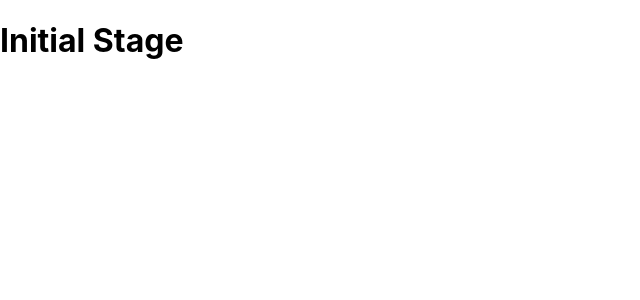
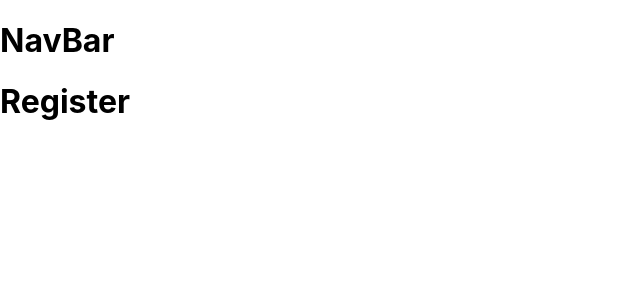
Before and after one commit to WilliamSilveiraF/login-system, a React (Create React App) app in the folder frontend/: page /register in a window 1280 px wide. Shown: the top 300 px of the page, without its empty margins (0-640 px from the left). Built offline with nearby package versions, Linux system fonts and the light colour scheme.

Commit message:
feat(frontend): react-router, pages and components

```diff
--- a/frontend/package.json
+++ b/frontend/package.json
@@ -8,6 +8,7 @@
     "@testing-library/user-event": "^13.5.0",
     "react": "^17.0.2",
     "react-dom": "^17.0.2",
+    "react-router-dom": "^6.2.1",
     "react-scripts": "5.0.0",
     "web-vitals": "^2.1.2"
   },
--- a/frontend/src/App.js
+++ b/frontend/src/App.js
@@ -1,10 +1,24 @@
 import React from "react";
+import {
+  BrowserRouter,
+  Routes,
+  Route
+} from "react-router-dom";
+import { Nav } from './components';
+import { Home, Login, Register } from './pages'
 
 function App() {
   return (
-    <div className="App">
-      <h1>Initial Stage</h1>
-    </div>
+    <BrowserRouter>
+      <Nav />
+      <main>
+        <Routes>
+          <Route exact path="/" element={<Home />} />
+          <Route path="/login" element={<Login />} />
+          <Route path="/register" element={<Register />} />
+        </Routes>
+      </main>
+    </BrowserRouter>
   );
 }
 
--- /dev/null
+++ b/frontend/src/components/Nav.js
@@ -0,0 +1,10 @@
+const Nav = () => {
+  return (
+   <>
+     <h1>NavBar</h1>
+   </>
+  );
+}
+
+
+export default Nav
--- /dev/null
+++ b/frontend/src/components/index.js
@@ -0,0 +1,3 @@
+import Nav from './Nav'
+
+export { Nav }
--- a/frontend/src/index.css
+++ b/frontend/src/index.css
@@ -6,8 +6,3 @@ body {
   -webkit-font-smoothing: antialiased;
   -moz-osx-font-smoothing: grayscale;
 }
-
-code {
-  font-family: source-code-pro, Menlo, Monaco, Consolas, 'Courier New',
-    monospace;
-}
--- /dev/null
+++ b/frontend/src/pages/Home.js
@@ -0,0 +1,5 @@
+const Home = () => {
+  return <h1>Home</h1>
+}
+
+export default Home
--- /dev/null
+++ b/frontend/src/pages/Login.js
@@ -0,0 +1,9 @@
+const Login = () => {
+  return (
+    <>
+      <h1>Login</h1>
+    </>
+  );
+}
+
+export default Login
--- /dev/null
+++ b/frontend/src/pages/Register.js
@@ -0,0 +1,9 @@
+const Register = () => {
+  return (
+    <>
+      <h1>Register</h1>
+    </>
+  );
+}
+
+export default Register
--- /dev/null
+++ b/frontend/src/pages/index.js
@@ -0,0 +1,5 @@
+import Home from './Home'
+import Login from './Login'
+import Register from './Register'
+
+export { Home, Login, Register }
```
Also changed, not shown: 1 other file (tests, documents, lock files or other folders).
